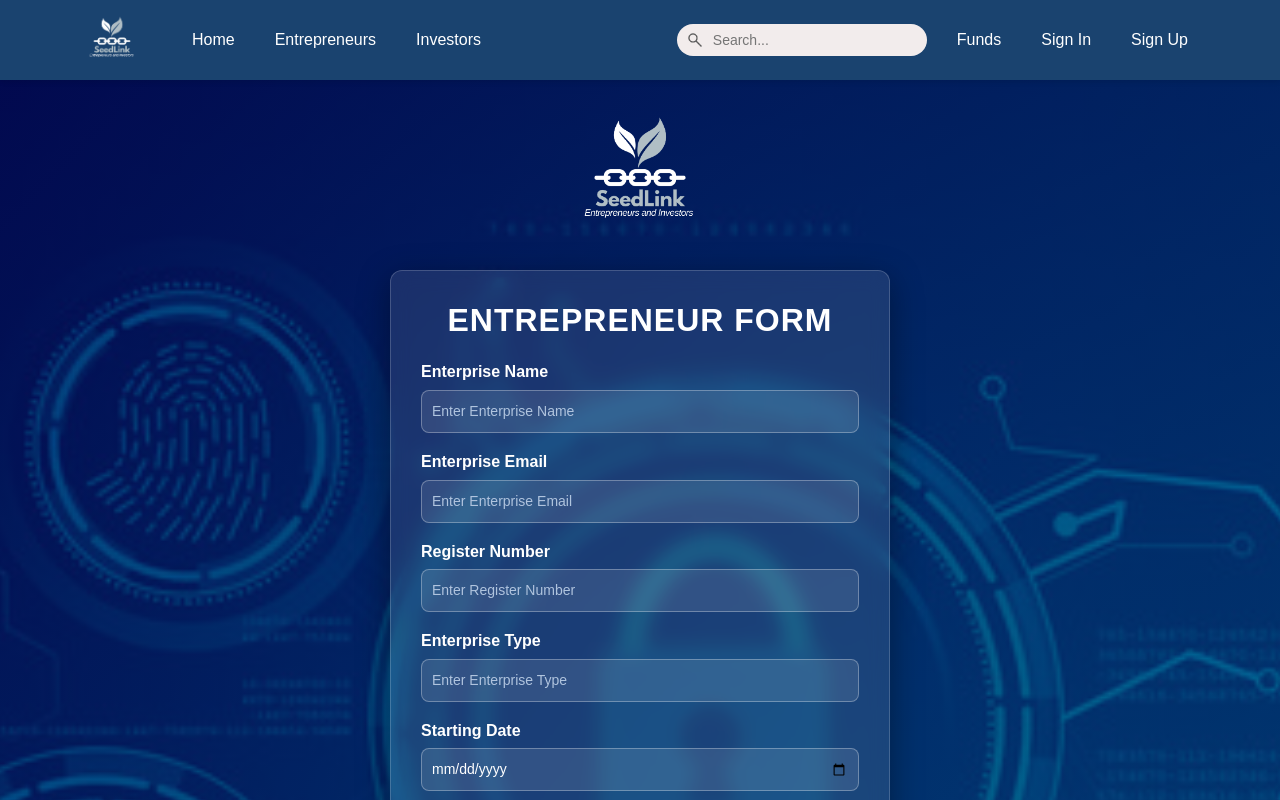
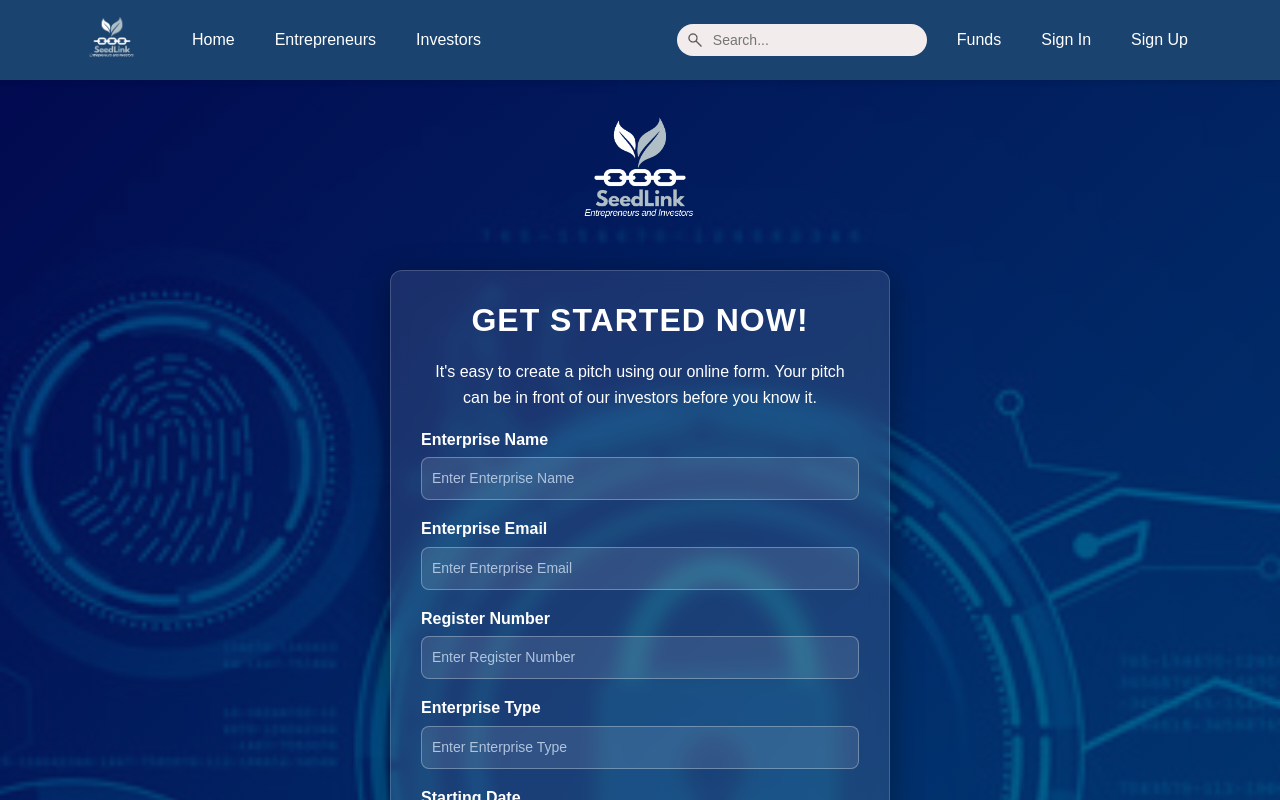
Before and after one commit to gampalachalani/Group_Project, a React (Vite) app in the folder frontend/frontend/: page /entreform in a window 1280 px wide. Shown: the top 800 px of the page. Built offline with nearby package versions, Linux system fonts and the light colour scheme.

Commit message:
Update entrepreneur form

```diff
--- a/frontend/frontend/src/components/Entreform.tsx
+++ b/frontend/frontend/src/components/Entreform.tsx
@@ -83,7 +83,8 @@ const Entreform: React.FC = () => {
       <img src={cmplogo} alt='Company Logo' />
         </div>
     <Form className="entre-form" onSubmit={handleSubmit}>
-        <h1>Entrepreneur Form</h1>
+              <h1>Get Started Now!</h1>
+              <p className="text-center">It's easy to create a pitch using our online form. Your pitch can be in front of our investors before you know it.</p>
 
       <Form.Group className="mb-3" controlId="formEnterpriseName">
         <Form.Label>Enterprise Name</Form.Label>
```
